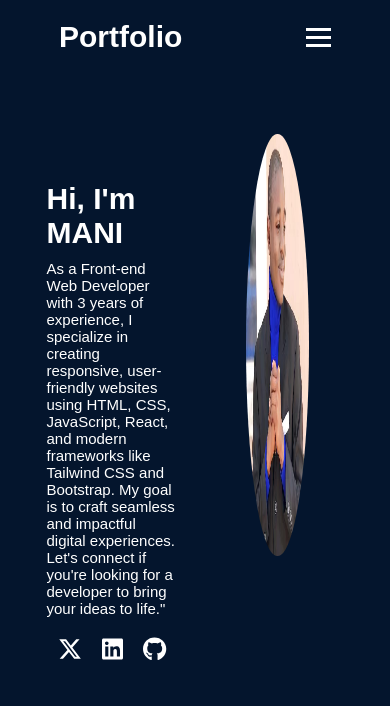
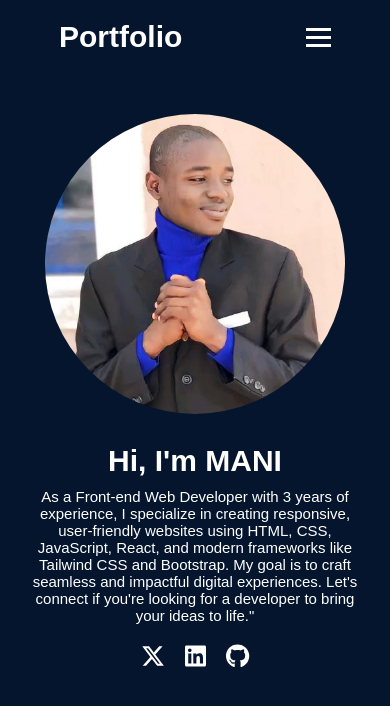
Before and after one commit to DavidManiIbrahim/my-portfolio, a React (Vite) app: page / in a window 390 px wide. Shown: the top 706 px of the page. Built offline with nearby package versions, Linux system fonts and the light colour scheme.

Commit message:
feat: added more features to other component
res:made components responsive on smaller devices

```diff
--- a/src/App.jsx
+++ b/src/App.jsx
@@ -5,7 +5,7 @@ import Hero from "./Components/Hero/Hero.jsx"
 import styles from "./styles/App.module.css"
 import About from "./Components/About/About.jsx"
 import Experience from "./Components/Experience/Experience.jsx"
-// import Projects from "./Components/Projects/Projects.jsx"
+import Projects from "./Components/Projects/Projects.jsx"
 
 const App = () => {
   return (
@@ -15,7 +15,7 @@ const App = () => {
       <Route path="/" element={<Hero />}></Route>
       <Route path="/about" element={<About />}></Route>
       <Route path="/experience" element={<Experience />}></Route>
-      {/* <Route path="/projects" element={<Projects />}></Route> */}
+      <Route path="/projects" element={<Projects />}></Route>
      </Routes>
      {/* <Hero /> */}
      {/* <About /> */}
--- a/src/Components/Hero/Hero.jsx
+++ b/src/Components/Hero/Hero.jsx
@@ -10,6 +10,9 @@ const Hero = () => {
 
   return (
     <div className={styles.Container}>
+       <div className={styles.img}>
+        <img className={styles.image} src={myImg} alt="user image" />
+      </div>
       <div className={styles.text}>
         <h1>Hi, I'm MANI</h1>
         <p className={styles.description}>
@@ -31,9 +34,7 @@ const Hero = () => {
           </a>
         </div>
       </div>
-      <div className={styles.img}>
-        <img className={styles.image} src={myImg} alt="user image" />
-      </div>
+
     </div>
   )
 }
--- a/src/Components/Hero/Hero.module.css
+++ b/src/Components/Hero/Hero.module.css
@@ -1,47 +1,45 @@
-
-
-
-.Container{
+.Container {
     max-width: 100%;
     margin: 10px;
-    height: 80vh;
+    height: auto;
     display: flex;
+    flex-wrap: wrap;
+    flex-direction: row;
     padding: 20px;
     font-family: 'Segoe UI', Tahoma, Geneva, Verdana, sans-serif;
-    /* background: #000; */
   }
-.text{
+
+  .text {
     justify-content: center;
     align-items: center;
     margin: auto;
     padding: 5%;
     font-size: 15px;
     width: 50%;
-    /* text-wrap: wrap; */
-
   }
 
-.description{
+  .description {
     margin-top: 10px;
   }
 
-.img{
+  .img {
     width: 50%;
-    height: 50%;
+    height: auto;
     margin: 10px auto;
     padding: 20px;
   }
-.image{
-    /* border: 1px solid #fff; */
+
+  .image {
     cursor: pointer;
-    width: 50%;
-    position: relative;
-    left: 25%;
+    width: 100%;
+    max-width: 300px;
     border-radius: 50%;
-    height: 50vh;
+    height: auto;
+    display: block;
+    margin: 0 auto;
   }
 
-.btn{
+  .btn {
     margin-top: 15px;
     padding: 10px;
     border-radius: 12px;
@@ -68,5 +66,22 @@
 
   .socials svg:hover {
     transform: scale(1.2);
-    color: var(--color-accent, #00acee); /* fallback color if custom var not set */
+    color: var(--color-accent, #00acee);
   }
+
+  /* Responsive styles */
+  @media (max-width: 768px) {
+    .Container {
+      flex-direction: column;
+      padding: 10px;
+    }
+
+    .text, .img {
+      width: 100%;
+      padding: 10px;
+    }
+
+    .text {
+      text-align: center;
+    }
+  }
--- a/src/Components/Projects/Projects.jsx
+++ b/src/Components/Projects/Projects.jsx
@@ -1,15 +1,28 @@
-import Items from "./Items"
+import styles from "./Projects.module.css";
 
 const Projects = () => {
-  const project1 = {title: 'Voting App', description: 'Made a Voting App with react and django'}
-  const project2 = {title: 'CRMS', description: 'Made a customer relationship management system'}
-  const project3 = {title: 'Ecommerce', description: 'Made an ecommerce App with Rect and Django'}
   return (
-    <>
-    <Items title="" description={project1}/>
-    <Items title="" description={project2}/>
-    <Items title="" description={project3}/>
-    </>
+    <div className={styles.projectSection}>
+      {["A", "B", "C"].map((project, index) => (
+        <div className={styles.projectContainer} key={index}>
+          <div className={styles.projectContent}>
+            <h2>Project {project}</h2>
+            <p>
+              This is a project made to learn the latest languages by building an app
+            </p>
+            <div className={styles.lang}>
+              <button>React</button>
+              <button>Express</button>
+              <button>Node</button>
+            </div>
+            <div className={styles.btn}>
+              <button>Demo</button>
+              <button>Source</button>
+            </div>
+          </div>
+        </div>
+      ))}
+    </div>
   );
 };
 
```
Also changed, not shown: src/Components/Contact/Contact.jsx (added), src/Components/Contact/Contact.module.css (renamed from src/Contact/Contact.module.css). Lines whose indentation alone changed are shown as unchanged.
